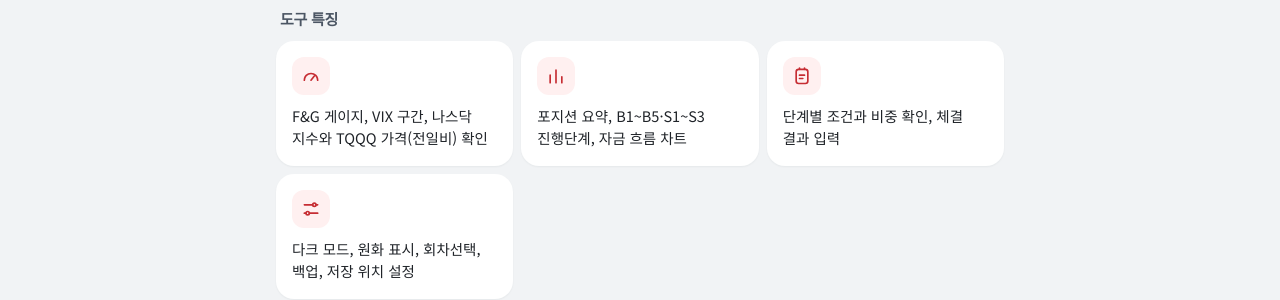
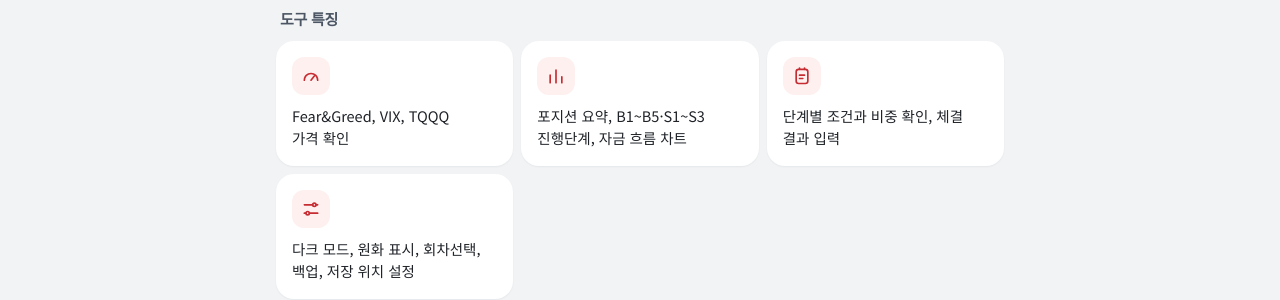
Before and after one commit to mzmzkgu/mzmzkgu.github.io, a Jekyll site: the page built from fearbuy.html, in a window 1280 px wide. Shown: the part 432-732 px from the top of the page. Built offline with Jekyll 4.4.1, drawn with Linux system fonts in a browser that asks for light colours.

Commit message:
공포매매 도구 특징 첫 줄 문구 변경 (#68)
Claude-Session: https://claude.ai/code/session_01HnZqqtAcJR4YGqc3LY19aj

Co-authored-by: Claude <noreply@anthropic.com>

```diff
--- a/fearbuy.html
+++ b/fearbuy.html
@@ -30,7 +30,7 @@ description: 공포탐욕지수(F&G)와 VIX로 TQQQ 분할매수(B1~B5)·분할
     <ul class="bd-feats">
       <li>
         <span class="bd-ico"><svg viewBox="0 0 24 24" aria-hidden="true"><path d="M4 17a8 8 0 0 1 16 0"/><path d="M12 17l4-5"/></svg></span>
-        <span>F&amp;G 게이지, VIX 구간, 나스닥 지수와 TQQQ 가격(전일비) 확인</span>
+        <span>Fear&amp;Greed, VIX, TQQQ 가격 확인</span>
       </li>
       <li>
         <span class="bd-ico"><svg viewBox="0 0 24 24" aria-hidden="true"><path d="M5 20V11M12 20V5M19 20v-7"/></svg></span>
```
